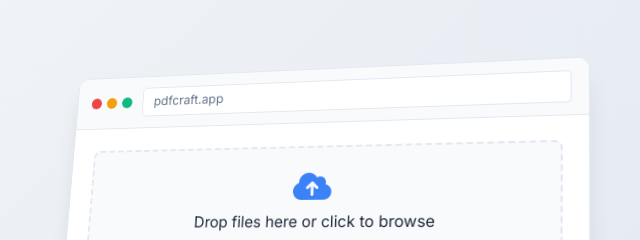
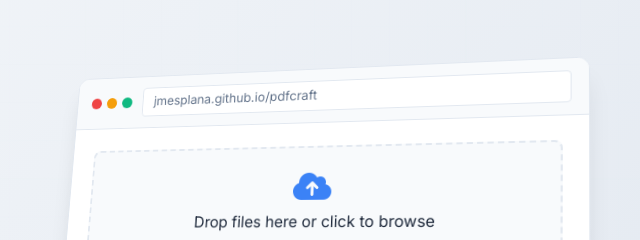
Before and after one commit to jmesplana/pdfcraft, a plain HTML site: page landing.html in a window 1280 px wide. Shown: the part 165-405 px from the top of the page, 640-1280 px from the left. Drawn offline with Linux system fonts and the light colour scheme.

Commit message:
Fix: Replace pdfcraft.app reference with actual GitHub Pages URL

```diff
--- a/landing.html
+++ b/landing.html
@@ -80,7 +80,7 @@
                             <div class="browser-dots">
                                 <span></span><span></span><span></span>
                             </div>
-                            <div class="browser-url">pdfcraft.app</div>
+                            <div class="browser-url">jmesplana.github.io/pdfcraft</div>
                         </div>
                         <div class="preview-content">
                             <div class="preview-upload">
```
